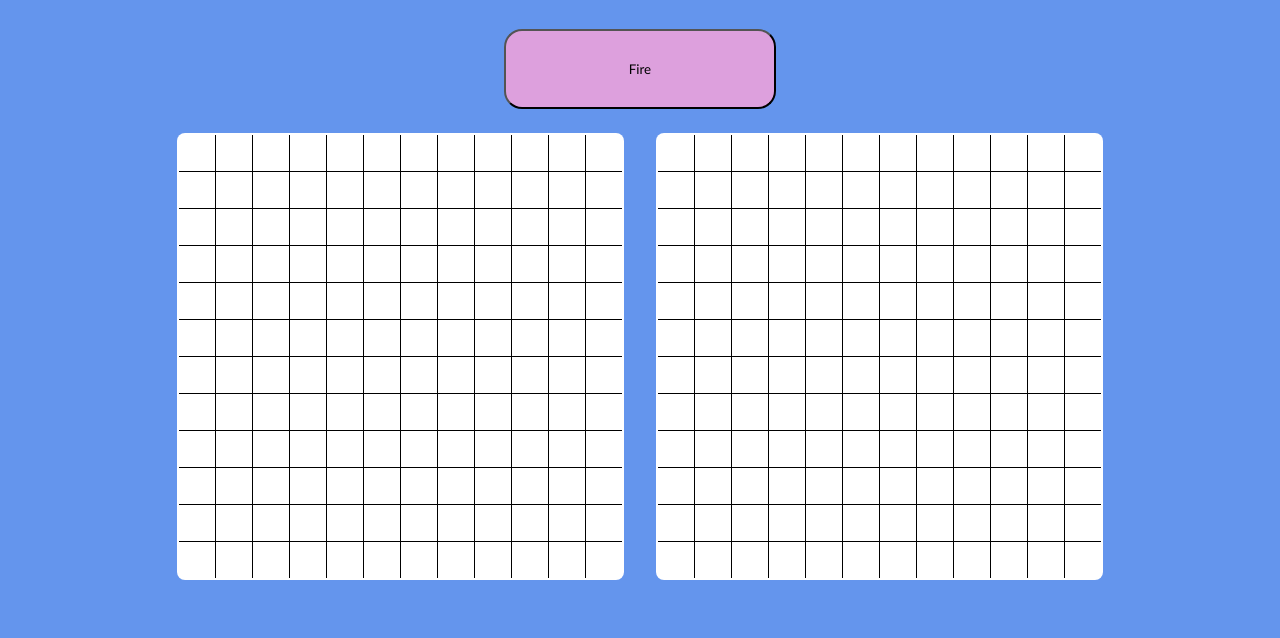
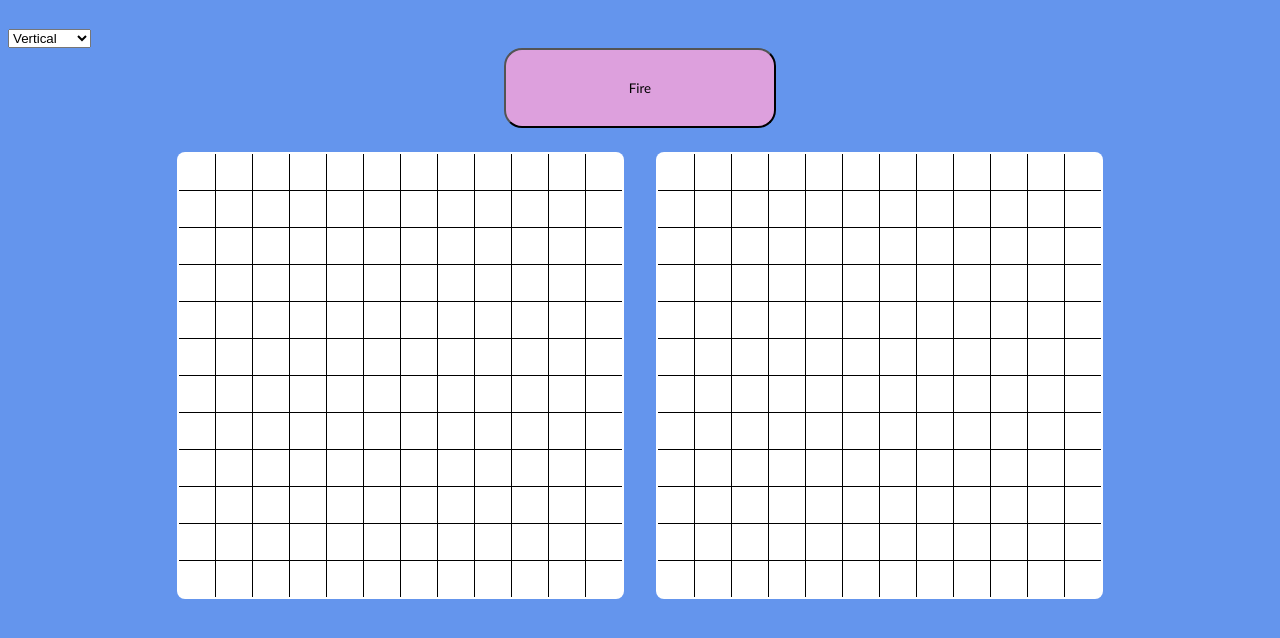
Before and after one commit to OB-Mbewe-07/Battleships, a plain HTML site: page index.html in a window 1280 px wide. Shown: the part 74-712 px from the top of the page. Drawn offline with Linux system fonts and the light colour scheme.

Commit message:
Added unstyled elements on the html await styling soon

```diff
--- a/index.html
+++ b/index.html
@@ -13,8 +13,19 @@
             <li class="list_Item"><a href="history.html" class="link">History</a></li>
         </ul>
 
-        <div class="contain-btn"><input class = "btn-click" type="button" value="Fire"></div>
+        <div class="container-inner-selection-area">
+            <div class="countainer-select">
+                <select name="isVertical-or-Horizontal" id="isVertical-or-Horizontal" class="vertical-or-Horizontal">
+                    <option value="Vert">Vertical</option>
+                    <option value="Horizontal">Horizontal</option>
+                </select>
+            </div>
+
+            <div class="contain-btn"><input class = "btn-click" type="button" value="Fire"></div>
+        </div>
     </div>
+
+
 
     <div class="container-table">
         <table id = "left" class="table">
```
